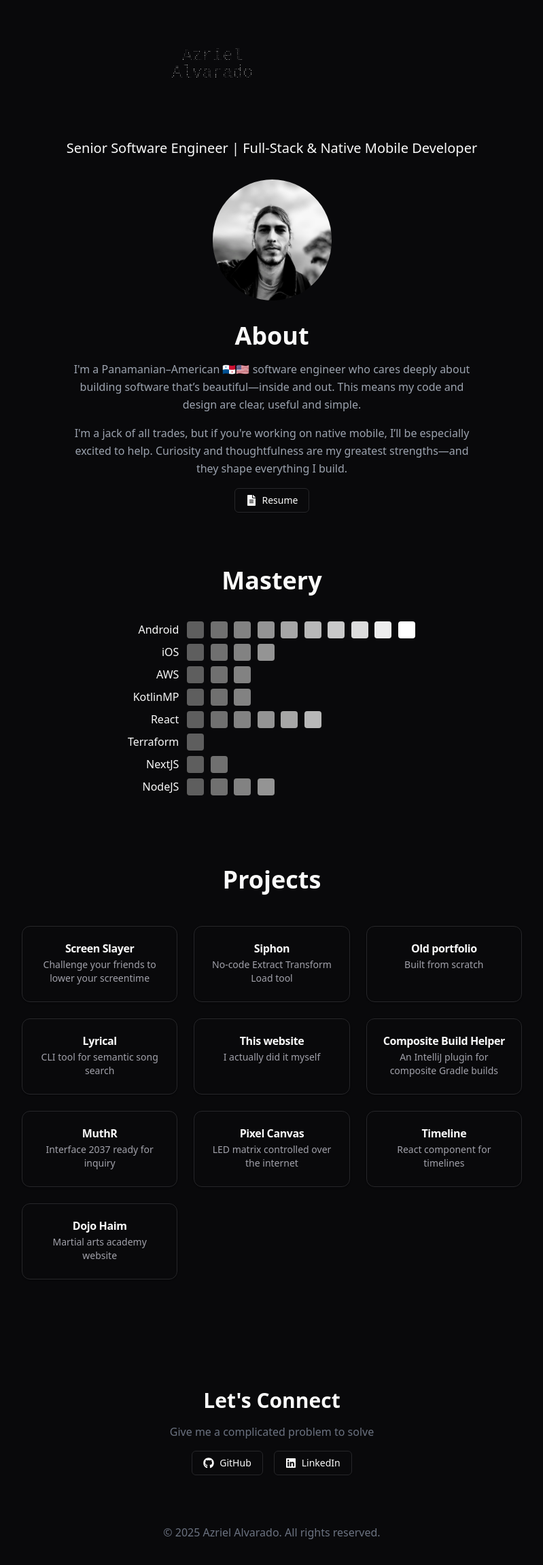
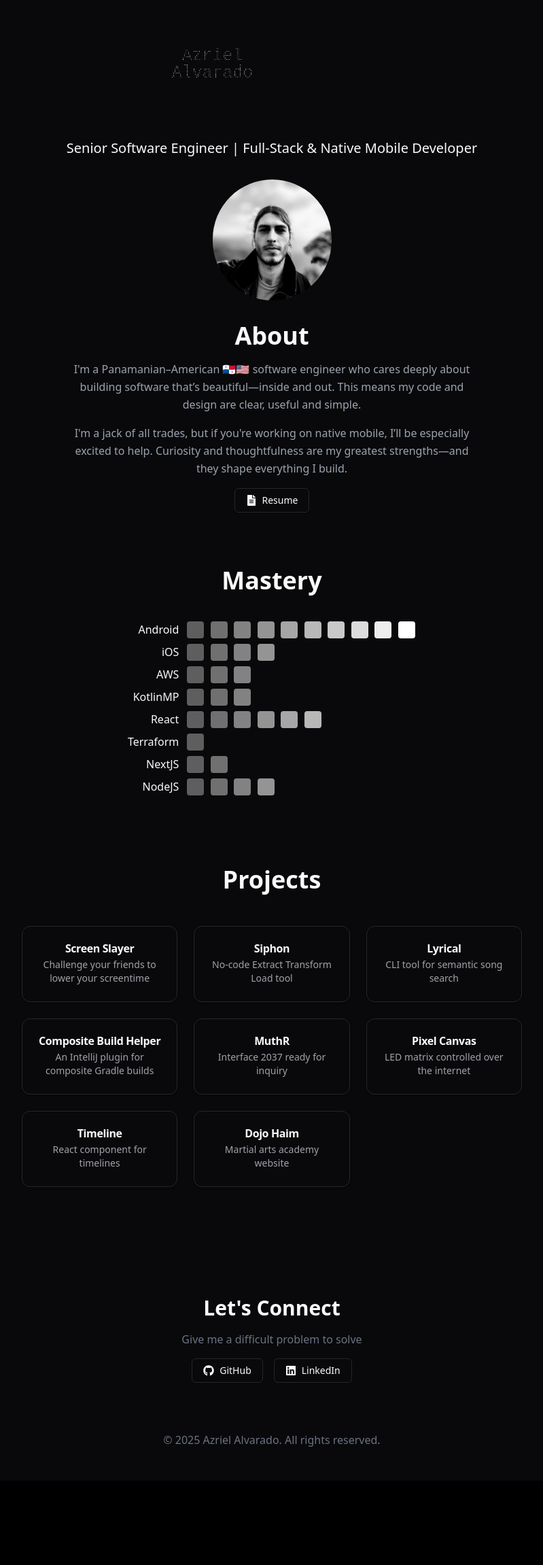
Before and after one commit to L33thaxor118/portfolio, a Next.js app: page / in a window 1280 px wide. Shown: the top 2302 px of the page at 68% size, without its empty margins (240-1039 px from the left). After the commit the page ends 2178 px from the top, so only its background shows below. Built offline with nearby package versions, Linux system fonts and the light colour scheme.

Commit message:
Minor improvements

```diff
--- a/src/app/page.tsx
+++ b/src/app/page.tsx
@@ -27,22 +27,10 @@ const projects = [
         tech: ["React"]
     },
     {
-        name: "Old portfolio",
-        description: "Built from scratch",
-        link: "https://azrielalvarado.com",
-        tech: ["React"]
-    },
-    {
         name: "Lyrical",
         description: "CLI tool for semantic song search",
         link: "https://jealous-mass-574.notion.site/Lyrical-1393dbb661f880639838c3045d2659bd?pvs=74",
         tech: ["NodeJS"]
-    },
-    {
-        name: "This website",
-        description: "I actually did it myself",
-        link: "https://azrl.dev",
-        tech: ["NextJS", "React"]
     },
     {
         name: "Composite Build Helper",
@@ -96,7 +84,7 @@ export default function Portfolio() {
                 <div className="flex flex-col items-center">
                     <div className="w-[350px] h-[100px]">
                         <LogoDotsShader
-                            opacities={[0.4, 0.4, 0.6, 0.6, 0.6, 0.8, 0.9, 0.9, 0.9, 1]}
+                            opacities={[0.5, 0.6, 0.8, 0.8, 0.8, 0.8, 0.9, 0.9, 0.9, 1]}
                             colors={[
                                 [255, 255, 255],
                             ]}
@@ -150,7 +138,7 @@ export default function Portfolio() {
             {/* Contact Section */}
             <section className="mt-12 text-center py-12">
                 <h2 className="text-3xl font-semibold mb-4">Let&apos;s Connect</h2>
-                <p className="text-gray-500 mb-4">Give me a complicated problem to solve</p>
+                <p className="text-gray-500 mb-4">Give me a difficult problem to solve</p>
                 <div className="flex justify-center gap-4">
                     <Link href="https://github.com/L33thaxor118" target="_blank" rel="noopener noreferrer" className={buttonVariants({ variant: "outline" })}>
                         <FaGithub size={18}/> GitHub
```
